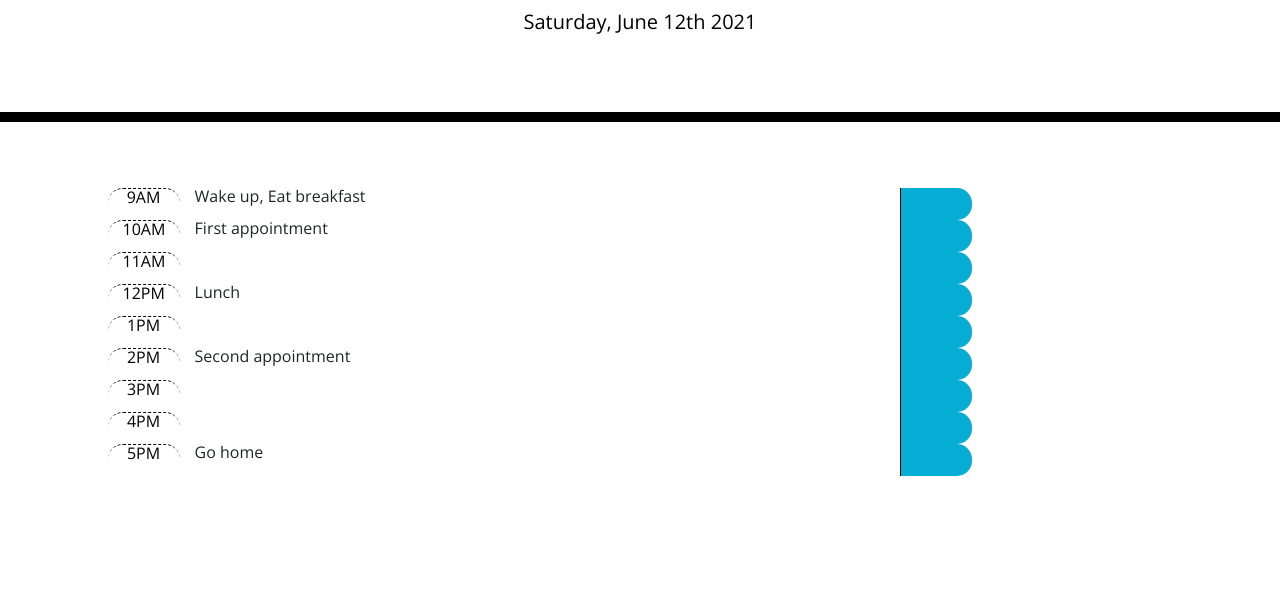
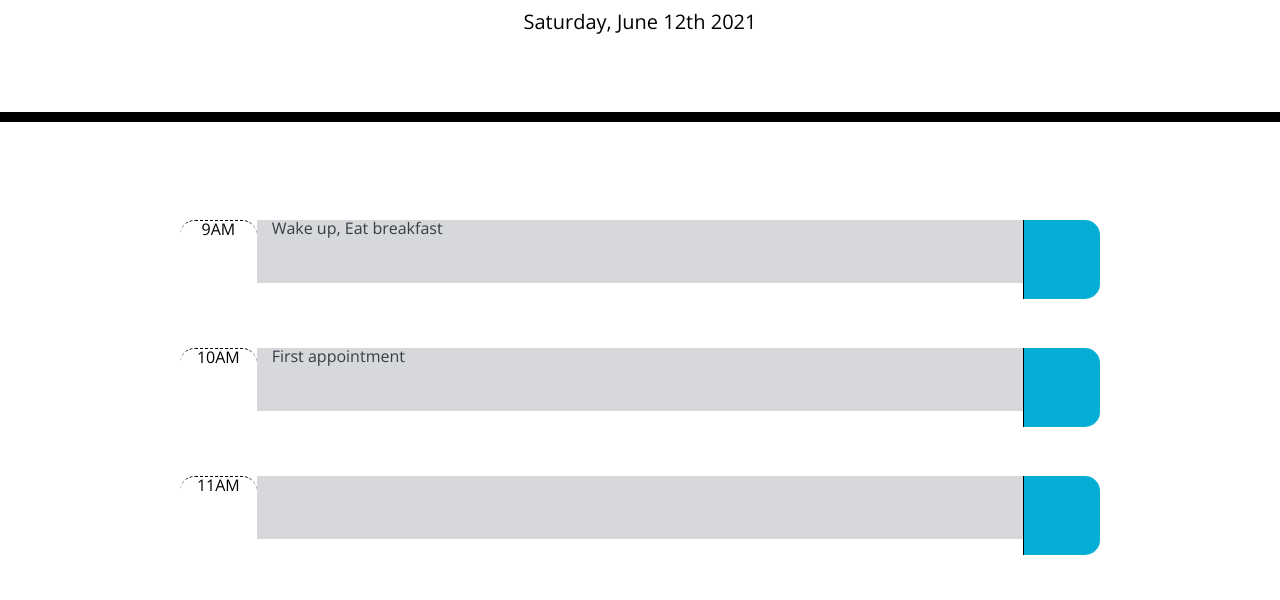
Before and after one commit to EastonShaum/Module5, a plain HTML site: page Develop/index.html in a window 1280 px wide. Shown: the part 182-782 px from the top of the page. Drawn offline with nearby package versions, Linux system fonts and the light colour scheme; a web font is replaced by a local one.

Commit message:
added corrrect display for colors

```diff
--- a/Develop/index.html
+++ b/Develop/index.html
@@ -18,6 +18,8 @@
       href="https://fonts.googleapis.com/css?family=Open+Sans&display=swap"
       rel="stylesheet"
     />
+    <link rel="stylesheet"
+    href="https://cdnjs.cloudflare.com/ajax/libs/open-iconic/1.1.1/font/css/open-iconic-bootstrap.min.css" />
     <link rel="stylesheet" href="style.css" />
     <title>Work Day Scheduler</title>
   </head>
@@ -28,51 +30,70 @@
       <p class="lead">A simple calendar app for scheduling your work day</p>
       <p id="currentDay" class="lead"></p>
     </header>
-    <div class="row justify-content-around container">
+  <div class="container">
+    <div class="row justify-content-around ">
       <div class="col-1"></div>
       <div id="eventContainer" class="col-10">
-        <div id="hoursDay" class="row justify-content-around container">
+        <div class="container">
+          <div id="hoursDay-0" class="row justify-content-around">
             <!-- Timeblocks go here -->
             <div class="col-1 hour time-block">9AM</div>
             <p id="hour-0" class="hours-group hour-0 col-10"></p>
             <div class="col-1 saveBtn"><span class="oi oi-file"></span></div>
+          </div>
 
+          <div id="hoursDay" class="row justify-content-around">
             <div class="col-1 hour time-block">10AM</div>
             <p id="hour-1" class="hours-group  col-10"></p>
-        <div class="col-1 saveBtn"><span class="oi oi-file"></span></div>
+            <div id="save-1" class="col-1 saveBtn"><span class="oi oi-file"></span></div>
+          </div>
 
+          <div id="hoursDay" class="row justify-content-around">
             <div class="col-1 hour time-block">11AM</div>
             <p id="hour-2" class="hours-group  col-10"></p>
-        <div class="col-1 saveBtn"><span class="oi oi-file"></span></div>
+            <div id="save-2" class="col-1 saveBtn"><span class="oi oi-file"></span></div>
+          </div>
 
+          <div id="hoursDay" class="row justify-content-around">
             <div class="col-1 hour time-block">12PM</div>
             <p id="hour-3" class="hours-group  col-10"></p>
-        <div class="col-1 saveBtn"><span class="oi oi-file"></span></div>
+            <div id="save-3" class="col-1 saveBtn"><span class="oi oi-file"></span></div>
+          </div>
 
+          <div id="hoursDay" class="row justify-content-around">
             <div class="col-1 hour time-block">1PM</div>
             <p id="hour-4" class="hours-group  col-10"></p>
-        <div class="col-1 saveBtn"><span class="oi oi-file"></span></div>
+            <div id="save-4" class="col-1 saveBtn"><span class="oi oi-file"></span></div>
+          </div>
 
+          <div id="hoursDay" class="row justify-content-around">
             <div class="col-1 hour time-block">2PM</div>
             <p id="hour-5" class="hours-group  col-10"></p>
-        <div class="col-1 saveBtn"><span class="oi oi-file"></span></div>
-
+            <div id="save-5" class="col-1 saveBtn"><span class="oi oi-file"></span></div>
+          </div>
+          <div id="hoursDay" class="row justify-content-around">
             <div class="col-1 hour time-block">3PM</div>
             <p id="hour-6" class="hours-group  col-10"></p>
-        <div class="col-1 saveBtn"><span class="oi oi-file"></span></div>
-
+            <div id="save-6" class="col-1 saveBtn"><span class="oi oi-file"></span></div>
+          </div>
+          <div id="hoursDay" class="row justify-content-around">
             <div class="col-1 hour time-block">4PM</div>
             <p id="hour-7" class="hours-group  col-10"></p>
-        <div class="col-1 saveBtn"><span class="oi oi-file"></span></div>
-
+            <div id="save-7"class="col-1 saveBtn"><span class="oi oi-file"></span></div>
+          </div>
+          <div id="hoursDay" class="row justify-content-around">
             <div class="col-1 hour time-block">5PM</div>
             <p id="hour-8" class="hours-group  col-10"></p>
-        <div class="col-1 saveBtn"><span class="oi oi-file"></span></div>
+            <div id="save-8" class="col-1 saveBtn"><span class="oi oi-file"></span></div>
+          </div>
+        </div>
 
+        </div>
+        <div class="col-1"></div>
 
       </div>
     </div>
-      <div class="col-1"></div>
+  </div>
 
     <script src="https://code.jquery.com/jquery-3.4.1.min.js"></script>
     <script src="https://cdnjs.cloudflare.com/ajax/libs/moment.js/2.24.0/moment.min.js"></script>
--- a/Develop/script.js
+++ b/Develop/script.js
@@ -1,5 +1,5 @@
 var today = moment()
-console.log(today.format("dddd, MMMM Do"));
+//console.log(today.format("dddd, MMMM Do"));
 
 $("#currentDay").append(today.format("dddd, MMMM Do YYYY"));
 
@@ -41,12 +41,10 @@ $(document).on("blur", ".form-control", function() {
 
     .attr("id")
     .replace("hour-", "");
-    console.log(status);
+    //console.log(status + 9);
 
   // update task in array
   events[status] = text;
-
-  localStorage.setItem("events", JSON.stringify(events));
 
   // recreate p element
   var eventP = $("<p>")
@@ -56,6 +54,9 @@ $(document).on("blur", ".form-control", function() {
 
   // replace textarea with new content
   $(this).replaceWith(eventP);
+  status = parseInt(status);
+  //console.log(status + 9);
+  checkEvent(status);
 });
 
 
@@ -66,21 +67,26 @@ $(document).on("blur", ".form-control", function() {
 
   // future time blocks are green
 
-// var checkEvent = function(hour) {
+  var checkEvent = function(hour) {
 
-//     var currentHour = moment().format("H");
+      var currentHour = moment().format("H");
 
 
-//     // remove any old classes from element
-//     $(eventEl).removeClass("list-group-item-warning list-group-item-danger");
+      // remove any old classes from element
+      $("#hour-" + hour).removeClass("list-group-item-warning list-group-item-danger");
+      console.log(hour);
+      console.log(currentHour);
 
-//     // apply new class if task is near/over due date
-//     if (moment().isAfter(time)) {
-//       $(eventEl).addClass("list-group-item-danger");
-//     } else if (Math.abs(moment().diff(time, "days")) <= 2) {
-//       $(eventEl).addClass("list-group-item-warning");
-//     }
-//  };
+
+      // apply new class if task is near/over due date
+      if (hour + 9 < currentHour) {
+        $("#hour-" + hour).addClass("list-group-item-secondary");
+      } else if (hour + 9 == currentHour){
+        $("#hour-" + hour).addClass("list-group-item-danger");
+      } else if (hour + 9 > currentHour) {
+        $("#hour-" + hour).addClass("list-group-item-success");
+      }
+  };
 
   var loadEvents = function() {
     events = JSON.parse(localStorage.getItem("events"));
@@ -102,7 +108,7 @@ $(document).on("blur", ".form-control", function() {
     localStorage.setItem("events", JSON.stringify(events));
 
     for (i = 0; i < 9 ; i++) {
-
+      checkEvent(i)
       console.log(events[i]);
       $("#hour-" + i).append(events[i] + " ");
 
@@ -112,12 +118,8 @@ $(document).on("blur", ".form-control", function() {
   };
 
   var createEvent = function(eventText, eventList) {
-    // create elements that make up a task item
-    // var eventP = $("<p>")
-    //   .text(eventText);
+
     console.log(eventText);
-    // check due date
-    //checkEvent();
 
     // append to the page
     $("#hour-" + eventList).append(eventP);
@@ -136,27 +138,28 @@ $(document).on("blur", ".form-control", function() {
 $(".saveBtn").click(function() {
   console.log("save clicked");
 
-  var index = 0
-    // $(this)
-    // .closest("p")
-    // .attr("id")
-    // .replace("hour-", "");
+  var index =
+    $(this)
+    .attr("id")
+    .replace("save-", "");
     console.log(index);
 
   // get form values
   var eventText = document.getElementById("hour-" + index).textContent;
   console.log(eventText);
 
-  if (eventText ) {
-    createEvent(eventText, 0);
+  if (eventText) {
+    //createEvent(eventText, 0);
 
     // save in events array
     events[index].push({
-      text: taskText
+      text: eventText
     });
 
-    saveEvents();
+    saveEvents(eventText, index);
   }
+
+
 });
 
 
```
Lines whose indentation alone changed are shown as unchanged.
